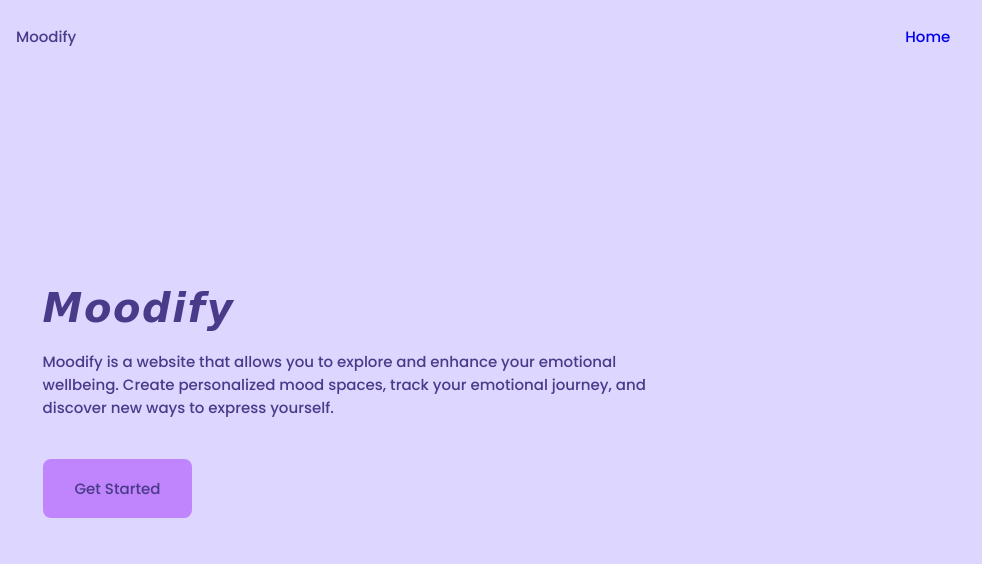
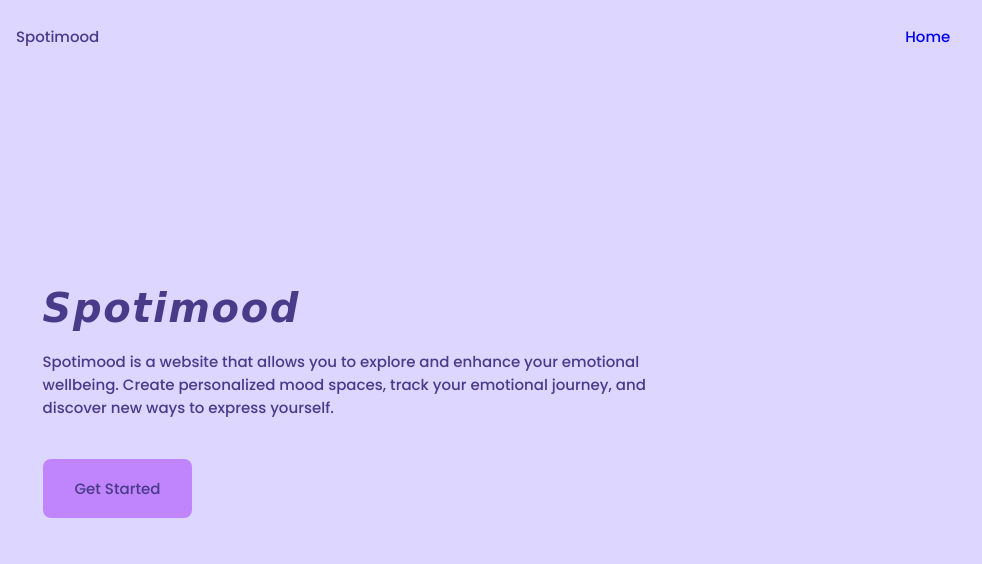
Before and after one commit to mal49/moodify-, a plain HTML site: page index.html in a window 1280 px wide. Shown: the full height of the page, 0-982 px from the left. Drawn offline with Linux system fonts and the light colour scheme; some icons are missing; a web font is replaced by a local one.

Commit message:
change name to spotimood

```diff
--- a/index.html
+++ b/index.html
@@ -4,7 +4,7 @@
 <head>
     <meta charset="UTF-8">
     <meta name="viewport" content="width=device-width, initial-scale=1.0">
-    <title>Moodify</title>
+    <title>Spotimood</title>
 
     <link rel="stylesheet" href="assets/style.css">
 </head>
@@ -13,7 +13,7 @@
     <header class="l-header">
         <nav class="nav bd-grid">
             <div>
-                <a href="#" class="nav__logo">Moodify</a>
+                <a href="#" class="nav__logo">Spotimood</a>
             </div>
 
             <div class="class__toggle" id="nav-toggle">
@@ -44,8 +44,8 @@
                 </div>
 
                 <div class="home__data">
-                    <h1 class="home__title">Moodify</h1>
-                    <p class="home__description">Moodify is a website that allows you to explore and enhance your
+                    <h1 class="home__title">Spotimood</h1>
+                    <p class="home__description">Spotimood is a website that allows you to explore and enhance your
                         emotional wellbeing. Create personalized mood spaces, track your emotional journey, and discover
                         new ways to express yourself.</p>
                     <a href="#" class="home__button">Get Started</a>
```
